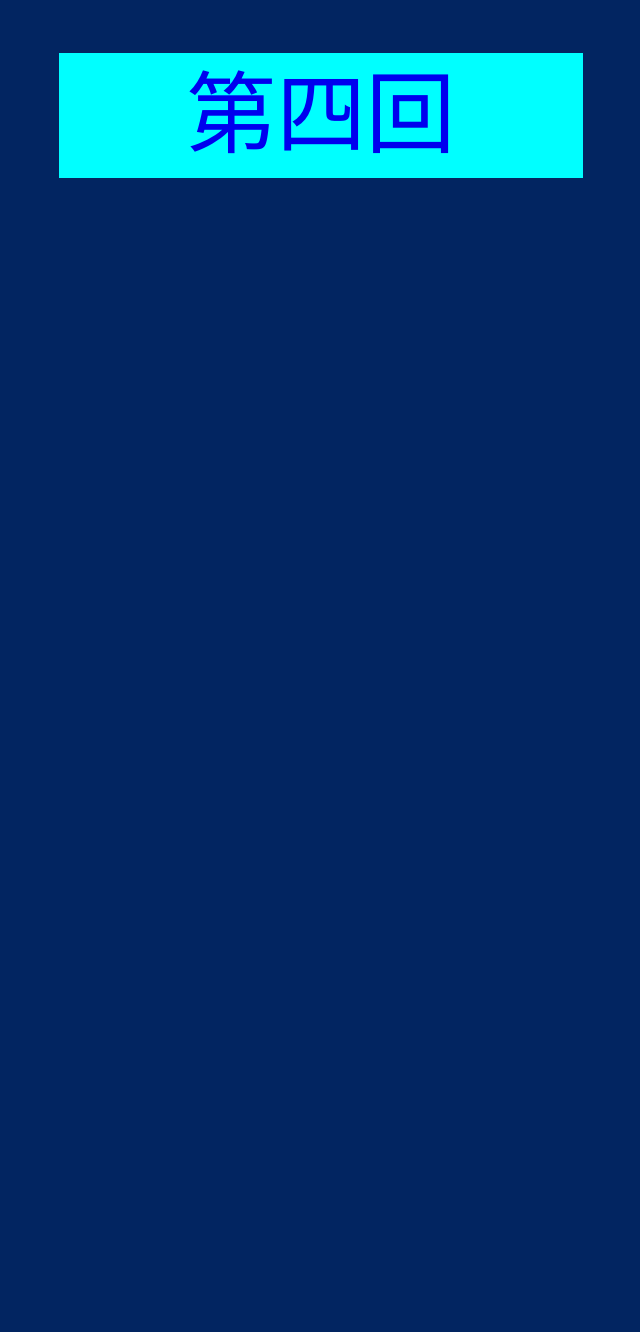
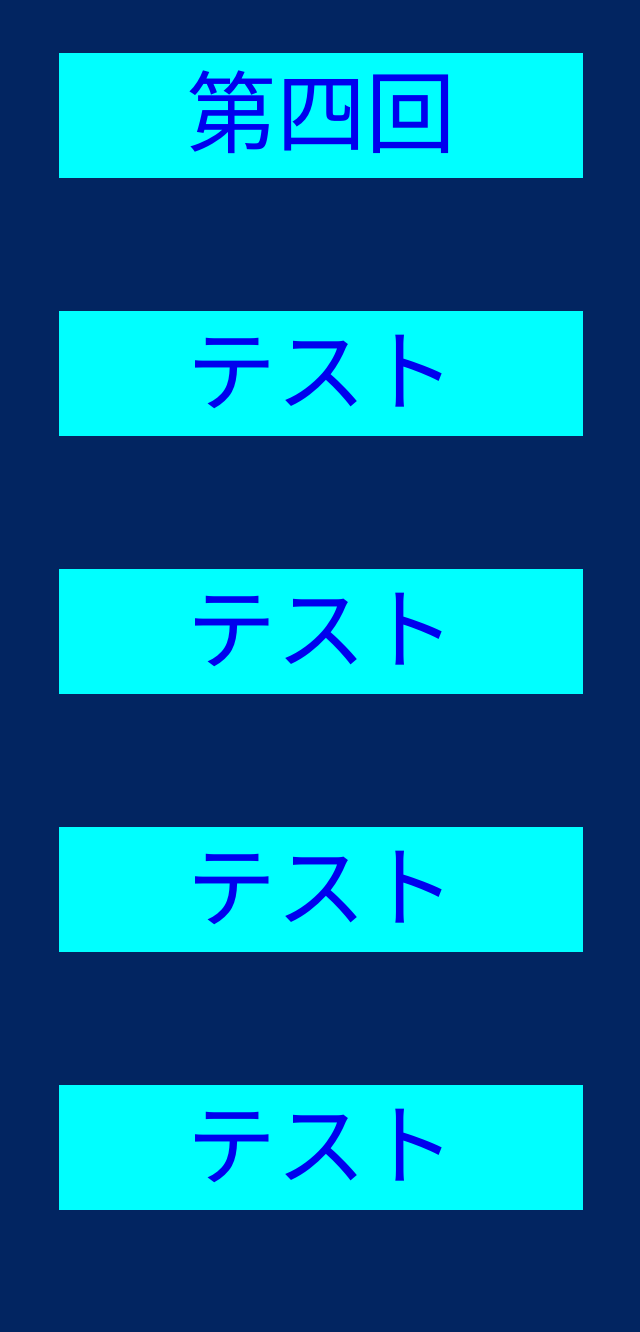
Before and after one commit to TAMGameCreator/update, a plain HTML site: page index.html in a window 1280 px wide. Shown: the part 2891-4223 px from the top of the page, without its empty margins (319-959 px from the left). Before the commit the page ends 3191 px from the top, so only its background shows below. Drawn offline with Linux system fonts and the light colour scheme.

Commit message:
Update index.html

```diff
--- a/index.html
+++ b/index.html
@@ -23,6 +23,10 @@
             <div class="padding"><a href="http://tamgamecreator.github.io/NO.02/" class="button" target="_top">第二回</a></div>
             <div class="padding"><a href="http://tamgamecreator.github.io/NO.03/" class="button" target="_top">第三回</a></div>
             <div class="padding"><a href="http://tamgamecreator.github.io/NO.04/" class="button" target="_top">第四回</a></div>
+              <div class="padding"><a href="http://tamgamecreator.github.io/NO.01/" class="button" target="_top">テスト</a></div>
+            <div class="padding"><a href="http://tamgamecreator.github.io/NO.02/" class="button" target="_top">テスト</a></div>
+            <div class="padding"><a href="http://tamgamecreator.github.io/NO.03/" class="button" target="_top">テスト</a></div>
+            <div class="padding"><a href="http://tamgamecreator.github.io/NO.04/" class="button" target="_top">テスト</a></div>
               <script>
                      const postIframeHeight = () => {
     const height = document.documentElement.offsetHeight;
```
